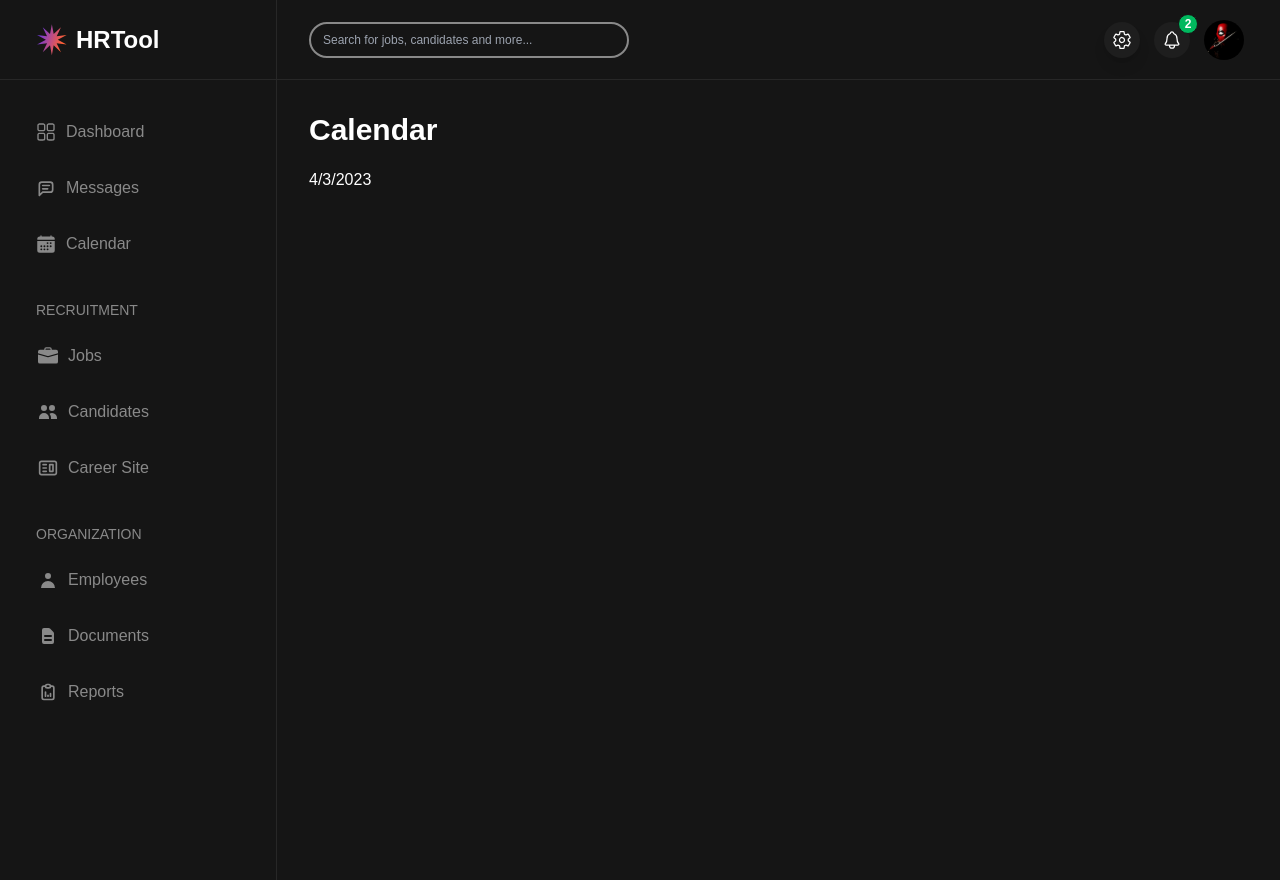
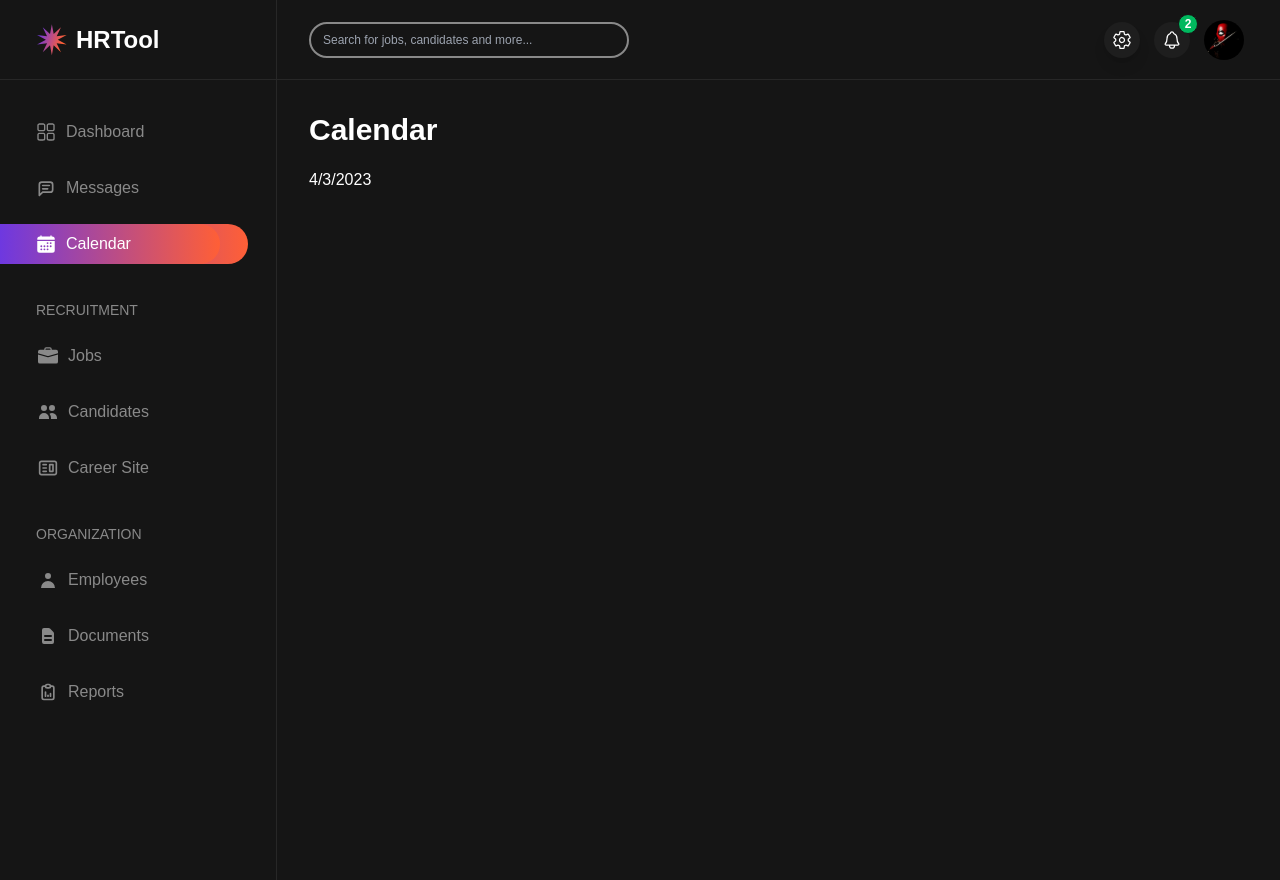
Before and after one commit to Ombre56/HRDashboard, a React (Create React App) app: page /calendar in a window 1280 px wide. Built offline with nearby package versions, Linux system fonts and the light colour scheme.

Commit message:
Changed Link to Navlink and added style to avtive element

```diff
--- a/src/components/Navbar/Navbar.tsx
+++ b/src/components/Navbar/Navbar.tsx
@@ -4,7 +4,7 @@ import { IoCalendar } from 'react-icons/io5'
 import { BsBriefcaseFill } from 'react-icons/bs'
 import { HiUsers, HiUser, HiDocumentText } from 'react-icons/hi'
 import { CgWebsite } from 'react-icons/cg'
-import { Link } from 'react-router-dom'
+import { NavLink } from 'react-router-dom'
 
 interface ChildProps {
   isOpen: boolean;
@@ -15,7 +15,7 @@ export default function Navbar({ isOpen, setIsOpen }: ChildProps) {
   return (
     <nav className='w-[277px] h-screen border-r border-line text-gray bg-black fixed md:static'>
       <ul className='pt-8 flex flex-col gap-4'>
-        <Link to='/'>
+        <NavLink to='/' className={({isActive}) => isActive ? 'bg-gradient-to-r from-gradient-1 to-gradient-2 text-white mr-7 rounded-r-full' : undefined}>
           <li className='bg-gradient-to-r hover:from-gradient-1 hover:to-gradient-2 hover:text-white transition-all ease-in-out duration-500 cursor-pointer mr-7 rounded-r-full'>
             <div
               className='flex items-center gap-2.5 px-2.5 md:px-9 h-10'
@@ -25,7 +25,7 @@ export default function Navbar({ isOpen, setIsOpen }: ChildProps) {
               Dashboard
             </div>
           </li>
-        </Link>
+        </NavLink>
 
         <li className='bg-gradient-to-r hover:from-gradient-1 hover:to-gradient-2 hover:text-white transition-all ease-in-out duration-500 cursor-pointer mr-7 rounded-r-full'>
           <div
@@ -37,7 +37,7 @@ export default function Navbar({ isOpen, setIsOpen }: ChildProps) {
           </div>
         </li>
 
-        <Link to='/calendar'>
+        <NavLink to='/calendar' className={({isActive}) => isActive ? 'bg-gradient-to-r from-gradient-1 to-gradient-2 text-white mr-7 rounded-r-full' : undefined}>
           <li className='bg-gradient-to-r hover:from-gradient-1 hover:to-gradient-2 hover:text-white transition-all ease-in-out duration-500 cursor-pointer mr-7 rounded-r-full'>
             <div
               className='flex items-center gap-2.5 px-2.5 md:px-9 h-10'
@@ -47,7 +47,7 @@ export default function Navbar({ isOpen, setIsOpen }: ChildProps) {
               Calendar
             </div>
           </li>
-        </Link>
+        </NavLink>
       </ul>
 
       <figure className='py-9'>
```
